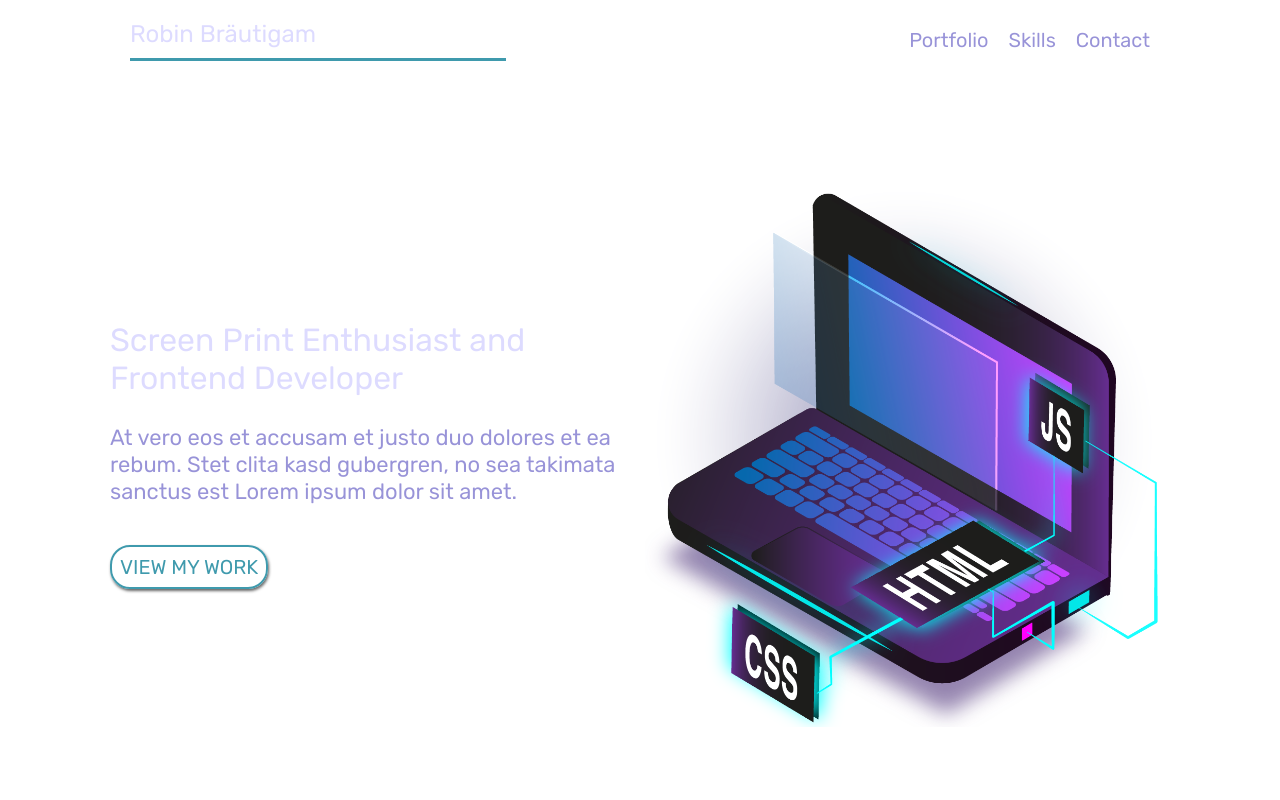
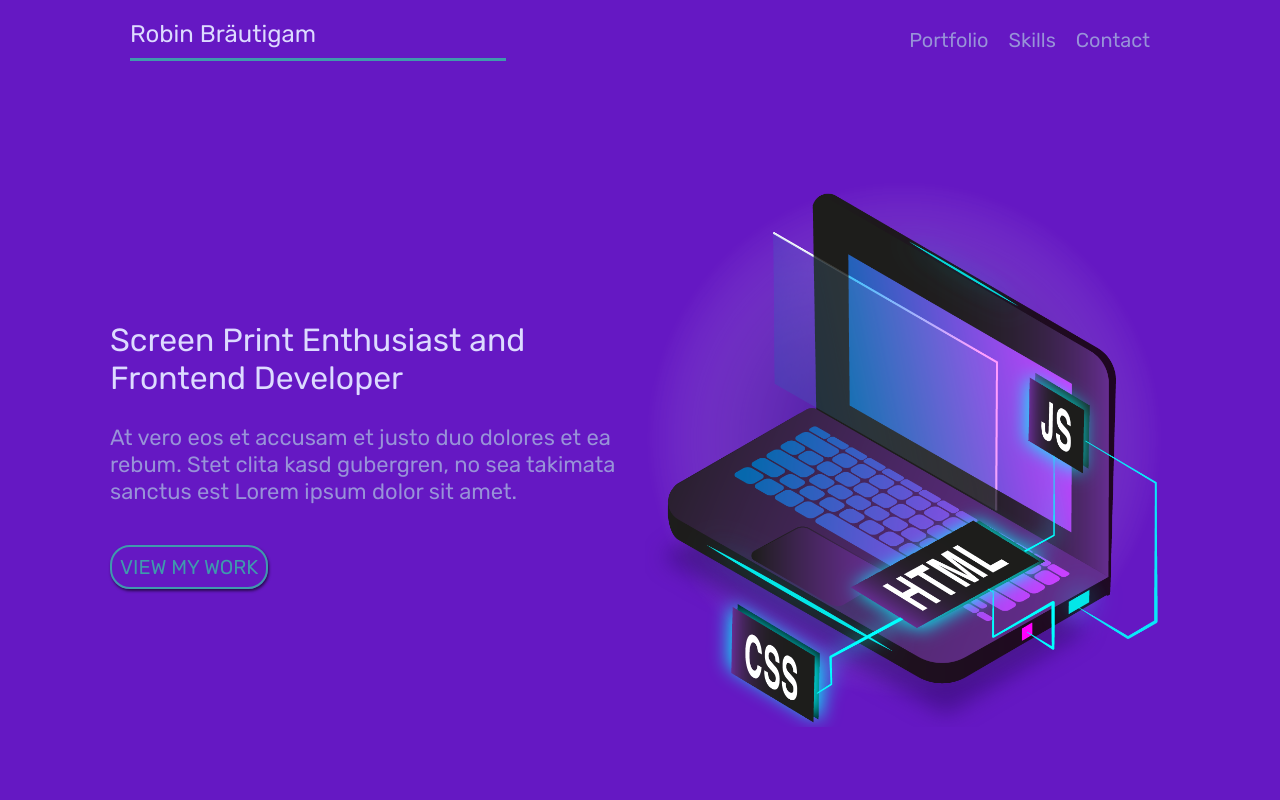
Before and after one commit to habedorf/habedorf.github.io, a plain HTML site: page index.html in a window 1280 px wide. Shown: the top 800 px of the page. Drawn offline with Linux system fonts and the light colour scheme; a script that the page names is missing.

Commit message:
changed color back

```diff
--- a/style.css
+++ b/style.css
@@ -4,7 +4,7 @@
 
 :root {
     --primary: #3f9aad;
-    --secondary: #black;
+    --secondary: #6518c3;
 }
 
 /*reset*/
```
